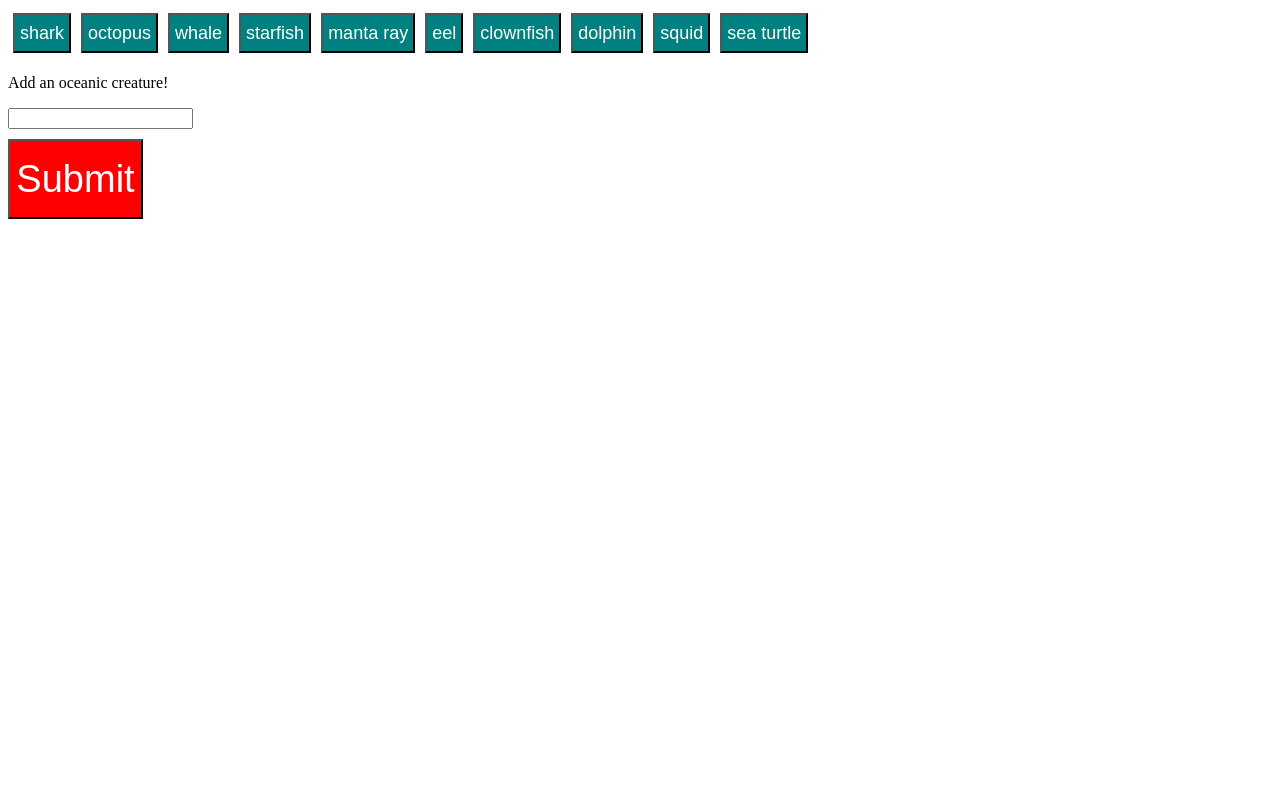
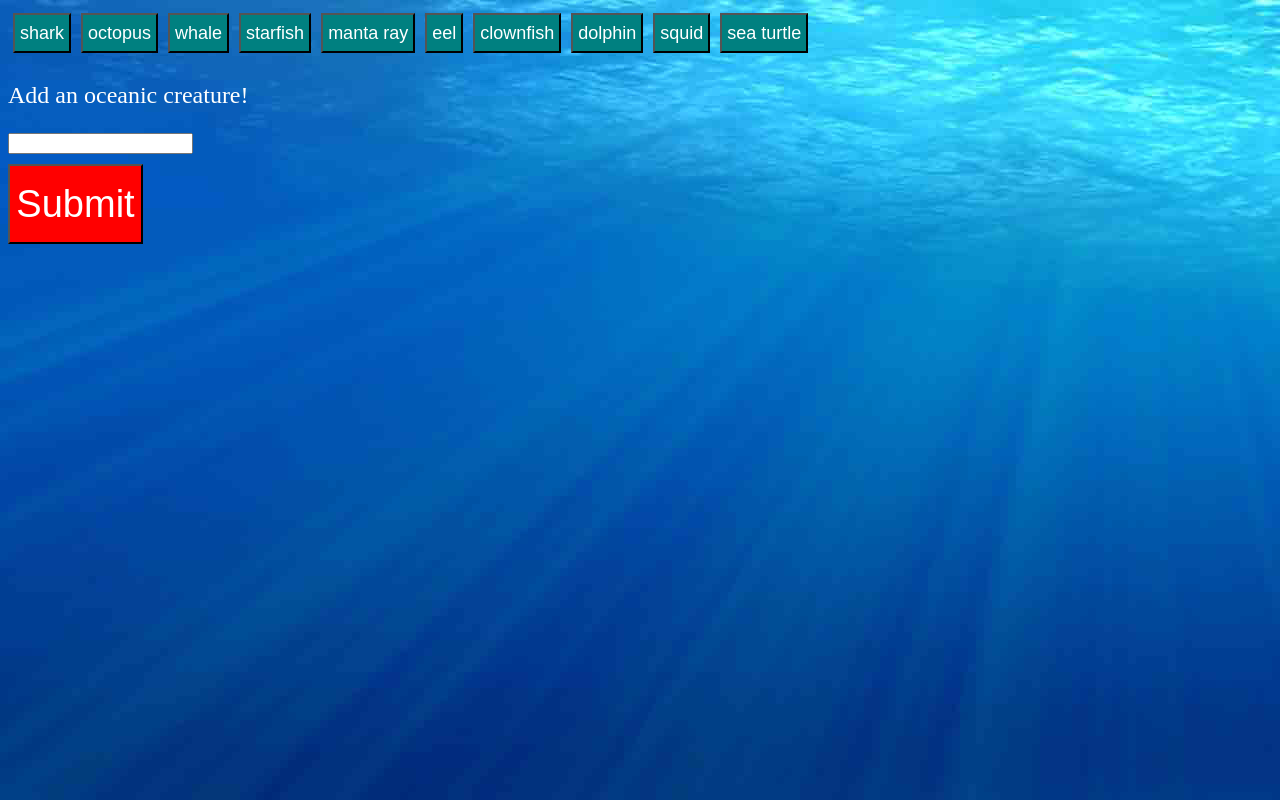
Before and after one commit to raHeitmann/gifTastic, a plain HTML site: page index.html in a window 1280 px wide. Drawn offline with nearby package versions, Linux system fonts and the light colour scheme.

Commit message:
lil bit o style

```diff
--- a/style.css
+++ b/style.css
@@ -1,3 +1,14 @@
+body
+{
+	background-image: url("images/underTheSea.jpg");
+	color:white;
+}
+
+p
+{
+	font-size: 24px;
+}
+
 #submitBtn
 {
 	text-align: center;
@@ -26,9 +37,11 @@
 {
 	display:inline-block;
 	float:left;
+	margin:5px;
 }
 .playing
 {
 	display:inline-block;
 	float:left;
+	margin:5px;
 }
```
Also changed, not shown: images/underTheSea.jpg (added), 1 other file.
